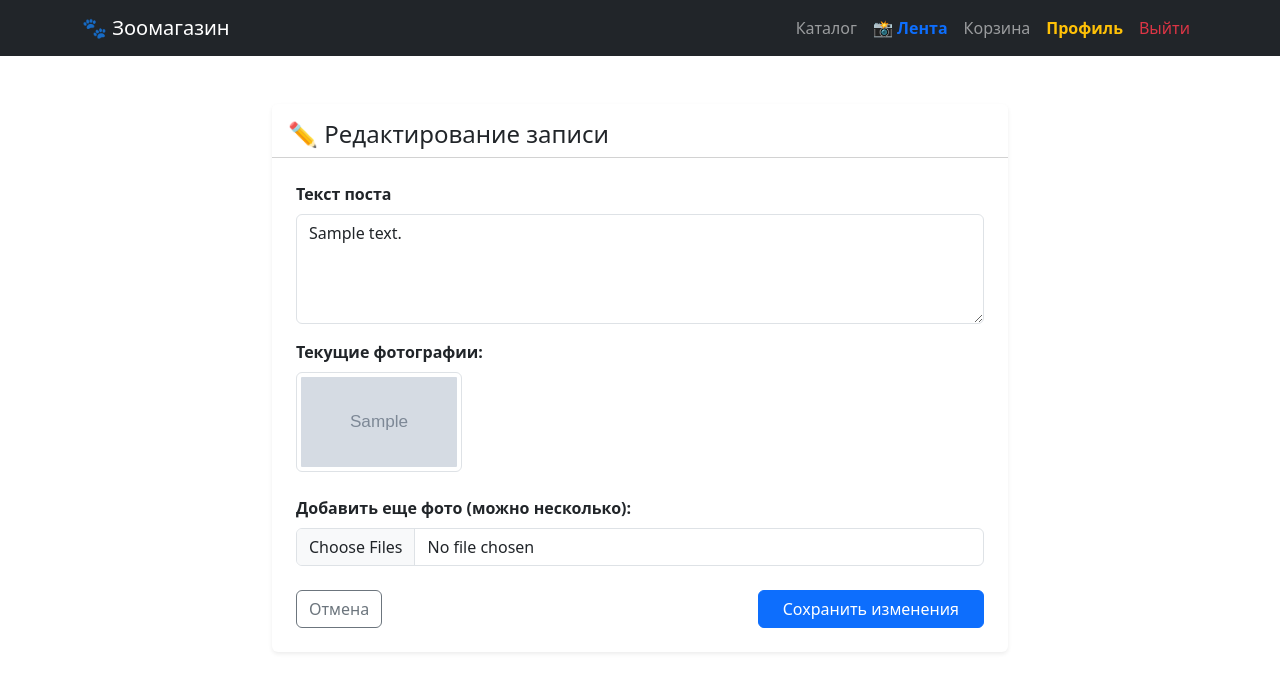
After one commit to Apehovesrame/zoomagazin, a Django app: page /community/edit/1/ in a window 1280 px wide. The commit adds this page. Shown: the top 692 px of the page. Run offline with Django 5.2, Linux system fonts and the light colour scheme; a user stored in the database is signed in; tables that the repository leaves empty hold one stand-in row (values such as "Sample post"); grey boxes marked "Sample" are stand-in pictures.

Commit message:
feat: добавлено управление постами (редактирование и удаление)

```diff
--- /dev/null
+++ b/store/templates/store/edit_post.html
@@ -0,0 +1,44 @@
+{% extends 'store/base.html' %}
+{% block title %}Редактирование поста{% endblock %}
+
+{% block content %}
+<div class="row justify-content-center mt-4">
+    <div class="col-md-8">
+        <div class="card shadow-sm border-0">
+            <div class="card-header bg-white pt-3">
+                <h4 class="mb-0">✏️ Редактирование записи</h4>
+            </div>
+            <div class="card-body p-4">
+                <form method="post" enctype="multipart/form-data">
+                    {% csrf_token %}
+
+                    <div class="mb-3">
+                        <label class="form-label fw-bold">Текст поста</label>
+                        {{ form.text }} </div>
+
+                    <div class="mb-3">
+                        <label class="form-label fw-bold">Текущие фотографии:</label>
+                        <div class="row g-2 mb-2">
+                            {% for img in post.images.all %}
+                                <div class="col-3 position-relative">
+                                    <img src="{{ img.image.url }}" class="img-thumbnail w-100" style="height: 100px; object-fit: cover;">
+                                    </div>
+                            {% empty %}
+                                <p class="text-muted small">У этого поста пока нет фото.</p>
+                            {% endfor %}
+                        </div>
+
+                        <label class="form-label fw-bold mt-3">Добавить еще фото (можно несколько):</label>
+                        <input type="file" name="images_input" multiple class="form-control">
+                    </div>
+
+                    <div class="d-flex justify-content-between mt-4">
+                        <a href="{% url 'store:community' %}" class="btn btn-outline-secondary">Отмена</a>
+                        <button type="submit" class="btn btn-primary px-4">Сохранить изменения</button>
+                    </div>
+                </form>
+            </div>
+        </div>
+    </div>
+</div>
+{% endblock %}
--- a/store/urls.py
+++ b/store/urls.py
@@ -33,7 +33,8 @@ urlpatterns = [
     path('community/', views.community, name='community'),
     path('community/like/<int:post_id>/', views.like_post, name='like_post'),
     path('community/comment/<int:post_id>/', views.add_comment, name='add_comment'),
-
+    path('community/edit/<int:post_id>/', views.edit_post, name='edit_post'),
+    path('community/delete/<int:post_id>/', views.delete_post, name='delete_post'),
 
     path('logout/', views.user_logout, name='logout'),
 
--- a/store/views.py
+++ b/store/views.py
@@ -12,7 +12,6 @@ from .models import Order
 from django.views.decorators.http import require_POST
 import re
 from .models import Post, Comment, Tag
-from .forms import PostForm, CommentForm
 from django.db.models import Avg, Q
 from .forms import CustomUserCreationForm, UserUpdateForm, OrderCreateForm, PetForm, ProductForm, PostForm, CommentForm, ReviewForm
 
@@ -531,3 +530,44 @@ def delete_product_image(request, image_id):
     image.delete()
     messages.success(request, 'Фотография удалена.')
     return redirect('store:edit_product', product_id=product_id)
+
+
+@login_required
+def edit_post(request, post_id):
+    post = get_object_or_404(Post, id=post_id)
+
+    # Защита: редактировать может ТОЛЬКО автор
+    if post.author != request.user:
+        messages.error(request, "У вас нет прав для редактирования этого поста.")
+        return redirect('store:community')
+
+    if request.method == 'POST':
+        form = PostForm(request.POST, instance=post)
+        if form.is_valid():
+            form.save()
+
+            # Сохранение новых фото в галерею
+            files = request.FILES.getlist('images_input')
+            for f in files:
+                ImageGallery.objects.create(post=post, image=f)
+
+            messages.success(request, "Пост успешно обновлен!")
+            return redirect('store:community')
+    else:
+        form = PostForm(instance=post)
+
+    return render(request, 'store/edit_post.html', {'form': form, 'post': post})
+
+
+@login_required
+def delete_post(request, post_id):
+    post = get_object_or_404(Post, id=post_id)
+
+    # Защита: удалить может АВТОР или АДМИНИСТРАТОР
+    if post.author == request.user or request.user.is_staff:
+        post.delete()
+        messages.success(request, "Пост успешно удален.")
+    else:
+        messages.error(request, "У вас нет прав для удаления этого поста.")
+
+    return redirect('store:community')
```
Also changed, not shown: store/templates/store/community.html (+23 -4 lines).
